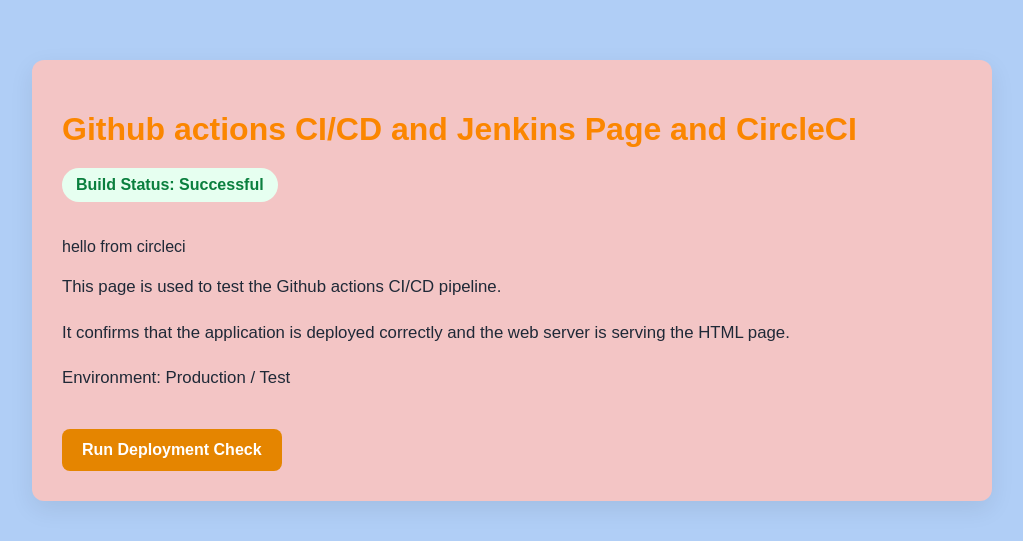
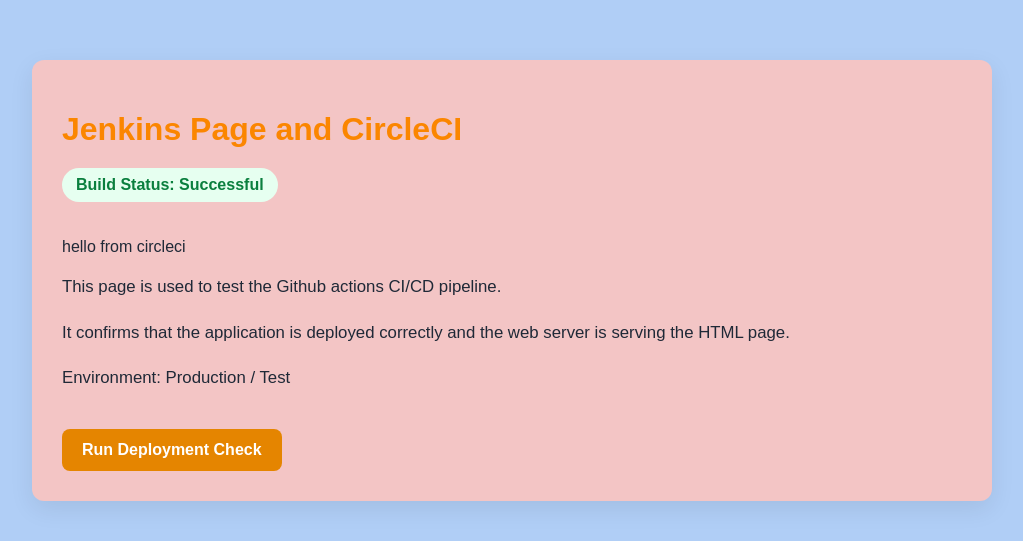
Before and after one commit to kisan0717/CICD-flask, a Flask app: page / in a window 1280 px wide. Shown: the top 541 px of the page, without its empty margins (128-1151 px from the left). Run offline with Flask 2, Linux system fonts and the light colour scheme.

Commit message:
finalized the setup

```diff
--- a/templates/index.html
+++ b/templates/index.html
@@ -55,7 +55,7 @@
 </head>
 <body>
     <div class="container">
-        <h1>Github actions CI/CD and Jenkins Page and CircleCI</h1>
+        <h1>Jenkins Page and CircleCI</h1>
         <div class="status">Build Status: Successful</div>
         <p>hello from circleci</p>
         <div class="info">
```
